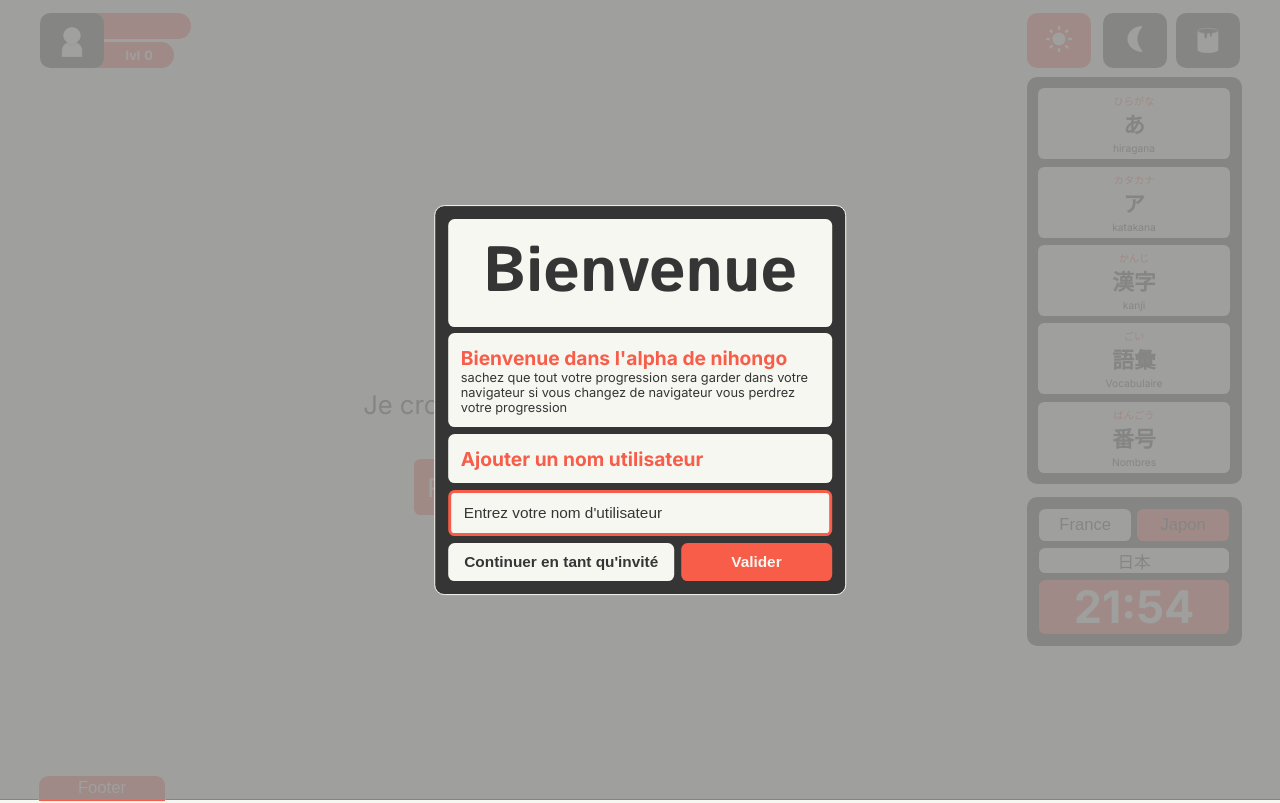
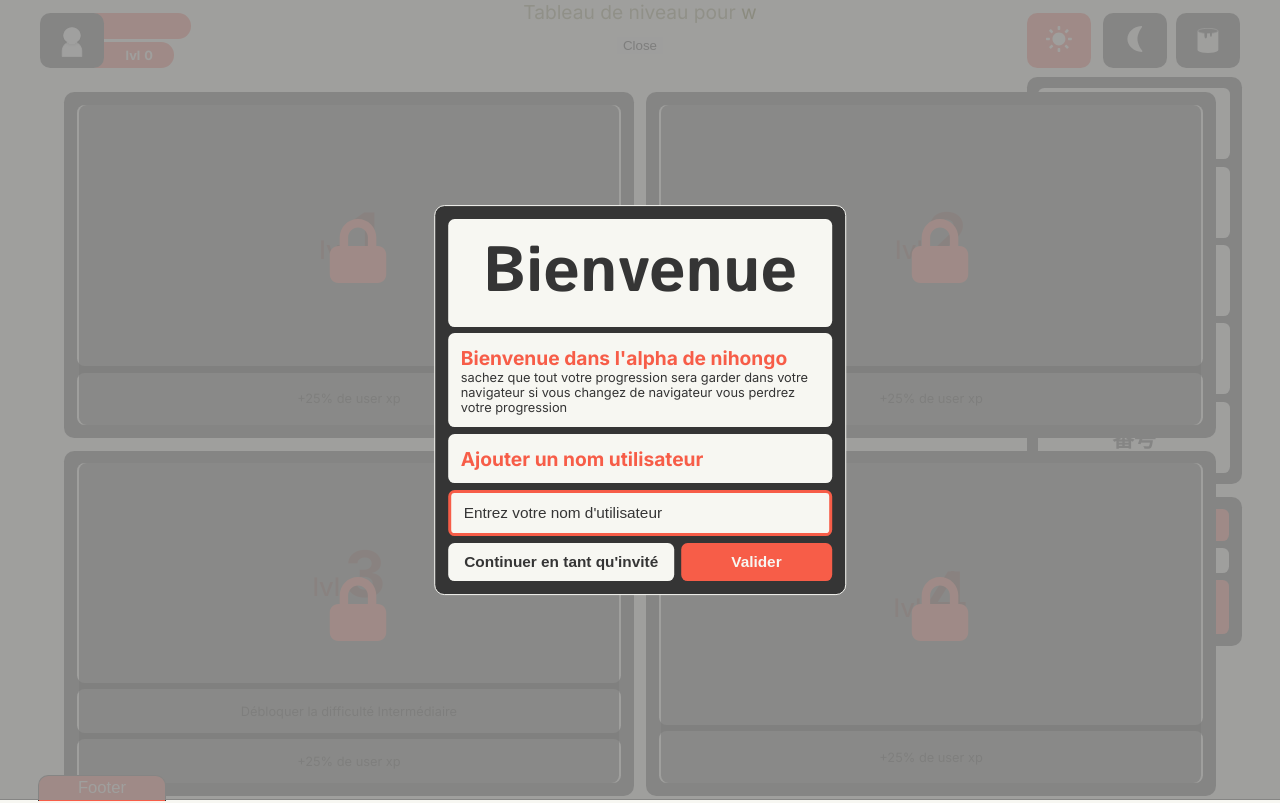
Before and after one commit to Thomasfouquereau/Nihongo, a React (Vite) app: page /lvl in a window 1280 px wide. Shown: the top 803 px of the page. Built offline with nearby package versions, Linux system fonts and the light colour scheme.

Commit message:
Refactoriser le code pour ajouter le composant Tableau de lvl

```diff
--- a/src/App.jsx
+++ b/src/App.jsx
@@ -21,12 +21,13 @@ import MessageDeBienvenueA from './component/notification/message de bienvenue/M
 import Profile from './component/profile/profile';
 import UpdateLevels from './component/lvl/LvlUp';
 import Footer from './component/footer/Footer';
+import TableauDeLvl from './component/lvl/lvl page/TableauDeLvl';
 
 function App() {
     const location = useLocation();
-    const shouldShowNav = !location.pathname.startsWith('/choisir-ses/') && !location.pathname.startsWith('/Exercices/') && !location.pathname.startsWith('/Profile');
+    const shouldShowNav = !location.pathname.startsWith('/choisir-ses/') && !location.pathname.startsWith('/Exercices/') && !location.pathname.startsWith('/Profile') && !location.pathname.startsWith('/lvl/');
     const shouldShowHeader = !location.pathname.startsWith('/Exercices/');
-    const shouldShowProfileApercu = !location.pathname.startsWith('/Profile') && !location.pathname.startsWith('/Exercices/');
+    const shouldShowProfileApercu = !location.pathname.startsWith('/Profile') && !location.pathname.startsWith('/Exercices/') && !location.pathname.startsWith('/lvl/');
     const userName = localStorage.getItem('userName');
     const showMessage = !userName;
 
@@ -81,6 +82,7 @@ function App() {
                 <Route path="/exercices/*" element={<Exercices />} />
                 <Route path="*" element={<Error404 />} />
                 <Route path="/Profile" element={<Profile />} />
+                <Route path="/lvl/*" element={<TableauDeLvl />} />
             </Routes>
             {shouldShowHeader && <Footer />}
         </div>
--- a/src/component/footer/Footer.jsx
+++ b/src/component/footer/Footer.jsx
@@ -30,7 +30,7 @@ const FooterButton = styled.button`
     transition: cubic-bezier(0.075, 0.82, 0.165, 1) 0.7s;
     will-change: transform;
     z-index: 1;
-    border: 0.1vw solid #F7F7F2;
+    border: 0.1vw solid ${(props) => props.$bgColor};
     border-bottom: none;
     margin-bottom: -0.1vw;
     @media screen and (max-width: 560px) {
@@ -268,7 +268,7 @@ export default function Footer() {
 
     return (
         <FooterStyle $fontColor={fontColor} $mainBgColor={mainBgColor}>
-            <FooterButton onClick={handleClick} $color={color}>Footer</FooterButton>
+            <FooterButton onClick={handleClick} $color={color} $bgColor={bgColor}>Footer</FooterButton>
             <FooterContainer $mainBgColor={mainBgColor} $bgColor={bgColor}>
                 <ContentContainer $bgColor={bgColor}>
                     <FooterLeft $color={color} $fontColor={fontColor} $mainBgColor={mainBgColor}>
--- /dev/null
+++ b/src/component/lvl/lvl page/TableauDeLvl.jsx
@@ -0,0 +1,195 @@
+import styled from "styled-components"
+import { useNavigate } from "react-router-dom";
+import { useSelector } from 'react-redux';
+
+import LockIcon from "../../../svg/LockIcon";
+import UnlockIcon from "../../../svg/UnlockIcon";
+
+const TableauDeLvlContainer = styled.div`
+    display: flex;
+    flex-direction: column;
+    justify-content: center;
+    align-items: center;
+    gap: 1vw;
+    p{
+        font-size: 1.5vw;
+        color: #8a8a50;
+        span{
+            color: #62620d;
+        }
+    }
+`
+
+const Container = styled.div`
+    display: flex;
+    flex-wrap: wrap;
+    gap: 1vw;
+    width: 90%;
+    justify-content: center;
+    align-items: center;
+    margin-top: 2vw;
+    div{
+        display: flex;
+        flex-direction: column;
+        justify-content: center;
+        align-items: center;
+        gap: 0.5vw;
+        p{
+            font-size: 1vw;
+            color: #080801;
+        }
+    }
+`
+
+const Lock = styled.div`
+    position: absolute;
+    &::before{
+        content: '';
+        position: absolute;
+        min-width: 42.2vw;
+        min-height: 25vw;
+        background-color: rgba(0, 0, 0, 0.661);
+        border-radius: 0.6vw;
+    }
+    svg{
+        position: absolute;
+        top: -3.6vw !important;
+        left: -1.8vw;
+    }
+`
+
+const Card = styled.div`
+    display: flex;
+    flex-direction: column;
+    justify-content: center;
+    align-items: center;
+    gap: 0.5vw;
+    width: 47.2%;
+    height: 25vw;
+    border-radius: 0.8vw;
+    background-color: ${(props) => props.$bgColor};
+    padding: 1vw;
+    position: relative;
+    svg{
+        position: absolute;
+        top: 2vw;
+        right: 2.2vw;
+    }
+    p{
+        font-size: 1.5vw;
+        color: ${(props) => props.$fontColor};
+        background-color: ${(props) => props.$mainBgColor};
+        border-radius: 0.6vw;
+        width: 100%;
+        height: 100%;
+        text-align: center;
+        display: flex;
+        align-items: center;
+        justify-content: center;
+        span{
+            margin-right: 0.3vw;
+            font-weight: 500;
+            font-size: 2vw;
+            margin-bottom: -2.1vw;
+            color: ${(props) => props.$color};
+        }
+    }
+    p:nth-child(1){
+        font-size: 5vw;
+        color: ${(props) => props.$color};
+        font-weight: 700;
+    }
+    p:nth-child(3){
+        height: 20%;
+    }
+    p:nth-child(2){
+        height: 20%;
+    }
+`
+
+const CardMaker = (lvl, bonus, Level, color, feature, fontColor, mainBgColor, bgColor) => {
+    const width = '2vw';
+    const LockWidth = '5vw';
+
+    return (
+        <Card key={lvl} $fontColor={fontColor} $mainBgColor={mainBgColor} $bgColor={bgColor} $color={color} >
+            <p><span>lvl</span>{lvl}</p>
+            {feature && <p>{feature.bonus}</p>}
+            {location.pathname !== '/lvl/user' && <p>+25% de user xp</p>}
+            {lvl <= Level ? <UnlockIcon width={width} height={width} color={color}></UnlockIcon> :  <Lock><LockIcon width={LockWidth} height={LockWidth} color={color}></LockIcon></Lock>}
+        </Card>
+    );
+}
+
+export default function TableauDeLvl() {
+    const { bgColor, fontColor, mainBgColor } = useSelector((state) => state.mode);
+    const { color } = useSelector((state) => state.color);
+    const navigate = useNavigate();
+
+    let Level = 0;
+    switch (location.pathname) {
+        case '/lvl/user':
+            Level = Number(localStorage.getItem('userLvL'));
+            break;
+        case '/lvl/Kanji':
+            Level = Number(localStorage.getItem('kanjiLvL'));
+            break;
+        case '/lvl/Hiragana':
+            Level = Number(localStorage.getItem('hiraganaLvL'));
+            break;
+        case '/lvl/Katakana':
+            Level = Number(localStorage.getItem('katakanaLvL'));
+            break;
+        case '/lvl/Vocabulaire':
+            Level = Number(localStorage.getItem('vocabulaireLvL'));
+            break;
+        case '/lvl/Nombre':
+            Level = Number(localStorage.getItem('nombreLvL'));
+            break;
+        default:
+            Level = 0;
+            break;
+    }
+
+    const unlockFeature = [
+        {
+            category: 'user',
+            features: [
+                {
+                    lvl: 5,
+                    bonus: 'Débloquer personnalisation de couleur',
+                },
+            ],
+        },
+        {
+            category: 'all',
+            features: [
+                {
+                    lvl: 3,
+                    bonus: 'Débloquer la difficulté Intermédiaire',
+                },
+                {
+                    lvl: 5,
+                    bonus: '+10% xp',
+                },
+                {
+                    lvl: 7,
+                    bonus: 'Débloquer la difficulté Confirmée',
+                },
+            ],
+        },
+    ];
+
+    return (
+        <TableauDeLvlContainer>
+            <p>Tableau de niveau pour <span>w</span></p>
+            <button onClick={() => navigate(-1)} >Close</button>
+            <Container $fontColor={fontColor} $mainBgColor={mainBgColor} $bgColor={bgColor} $color={color} >
+                {Array.from({ length: 100 }, (_, i) => {
+                    const feature = unlockFeature.find(f => f.category !== 'user')?.features.find(f => f.lvl === i + 1);
+                    return CardMaker(i + 1, '', Level, color, feature, fontColor, mainBgColor, bgColor);
+                })}
+            </Container>
+        </TableauDeLvlContainer>
+    )
+}
--- a/src/component/profile/profile component/RecapLvl.jsx
+++ b/src/component/profile/profile component/RecapLvl.jsx
@@ -1,6 +1,7 @@
 import { useSelector } from 'react-redux';
 import styled from 'styled-components';
 import XpProgressBar from '../../lvl/component/XpProgressBar';
+import { Link } from 'react-router-dom';
 
 const Container = styled.div`
     display: flex;
@@ -19,7 +20,7 @@ const Container = styled.div`
     }
 `
 
-const LvlCategorie = styled.div`
+const LvlCategorie = styled(Link)`
     display: flex;
     flex-direction: column;
     gap: 0.4vw;
@@ -94,19 +95,49 @@ export default function RecapLvl() {
     const colorBar = color;
     const bgColorBar = bgColor;
     const categories = [
-        { name: 'Kanji', lvl: Number(localStorage.getItem('kanjiLvL')) || 0, xp: Number(localStorage.getItem('KanjiXp')) || 0, xpToNextLevel: Number(localStorage.getItem('KanjiXpToNextLvL')) || 100 },
-        { name: 'Hiragana', lvl: Number(localStorage.getItem('hiraganaLvL')) || 0, xp: Number(localStorage.getItem('hiraganaXp')) || 0, xpToNextLevel: Number(localStorage.getItem('hiraganaXpToNextLvL')) || 100 },
-        { name: 'Katakana', lvl: Number(localStorage.getItem('katakanaLvL')) || 0, xp: Number(localStorage.getItem('katakanaXp')) || 0, xpToNextLevel: Number(localStorage.getItem('katakanaXpToNextLvL')) || 100 },
-        { name: 'Vocabulaire', lvl: Number(localStorage.getItem('vocabulaireLvL')) || 0, xp: Number(localStorage.getItem('vocabulaireXp')) || 0, xpToNextLevel: Number(localStorage.getItem('vocabulaireXpToNextLvL')) || 100 },
-        { name: 'Nombre', lvl: Number(localStorage.getItem('nombreLvL')) || 0, xp: Number(localStorage.getItem('nombreXp')) || 0, xpToNextLevel: Number(localStorage.getItem('nombreXpToNextLvL')) || 100 },
+        {
+            name: 'Kanji',
+            lvl: Number(localStorage.getItem('kanjiLvL')) || 0,
+            xp: Number(localStorage.getItem('KanjiXp')) || 0,
+            xpToNextLevel: Number(localStorage.getItem('KanjiXpToNextLvL')) || 100,
+            url: '/lvl/kanji',
+        },
+        {
+            name: 'Hiragana',
+            lvl: Number(localStorage.getItem('hiraganaLvL')) || 0,
+            xp: Number(localStorage.getItem('hiraganaXp')) || 0,
+            xpToNextLevel: Number(localStorage.getItem('hiraganaXpToNextLvL')) || 100,
+            url: '/lvl/hiragana',
+        },
+        {
+            name: 'Katakana',
+            lvl: Number(localStorage.getItem('katakanaLvL')) || 0,
+            xp: Number(localStorage.getItem('katakanaXp')) || 0,
+            xpToNextLevel: Number(localStorage.getItem('katakanaXpToNextLvL')) || 100,
+            url: '/lvl/katakana',
+        },
+        {
+            name: 'Vocabulaire',
+            lvl: Number(localStorage.getItem('vocabulaireLvL')) || 0,
+            xp: Number(localStorage.getItem('vocabulaireXp')) || 0,
+            xpToNextLevel: Number(localStorage.getItem('vocabulaireXpToNextLvL')) || 100,
+            url: '/lvl/vocabulaire',
+        },
+        {
+            name: 'Nombre',
+            lvl: Number(localStorage.getItem('nombreLvL')) || 0,
+            xp: Number(localStorage.getItem('nombreXp')) || 0,
+            xpToNextLevel: Number(localStorage.getItem('nombreXpToNextLvL')) || 100,
+            url: '/lvl/nombres',
+        },
     ];
 
     return (
         <Container $bgColor={bgColor}>
             {categories.map((category) => (
-                <LvlCategorie key={category.name} $mainBgColor={mainBgColor} $fontColor={fontColor} >
+                <LvlCategorie key={category.name} $mainBgColor={mainBgColor} $fontColor={fontColor} to={`/lvl/${category.name}`} >
                     <p>{category.name}</p>
-                    <UserLevel $color={color} $mainBgColor={mainBgColor} $fontColor={fontColor}>
+                    <UserLevel $color={color} $mainBgColor={mainBgColor} $fontColor={fontColor} >
                         <p>{category.lvl}<span>lvl</span></p>
                         <div>
                             <XpProgressBar
--- a/src/component/profile/profile component/UserInfoHeader.jsx
+++ b/src/component/profile/profile component/UserInfoHeader.jsx
@@ -1,6 +1,7 @@
 import styled from "styled-components"
 import XpProgressBar from "../../lvl/component/XpProgressBar";
 import { useSelector } from 'react-redux';
+import { Link } from 'react-router-dom';
 
 const UserInfoHeaderContainer = styled.div`
     display: flex;
@@ -37,7 +38,7 @@ const UserInfoHeaderContainer = styled.div`
     }
 `
 
-const UserLevel = styled.div`
+const UserLevel = styled(Link)`
     background-color: ${(props) => props.$color};
     border-radius: 0.6vw;
     width: 25%;
@@ -94,7 +95,7 @@ export default function UserInfoHeader() {
     return (
         <UserInfoHeaderContainer $bgColor={bgColor} $color={color} $fontColor={fontColor} $mainBgColor={mainBgColor}>
             <p>{userName}</p>
-            <UserLevel $color={color}>
+            <UserLevel $color={color} to='/lvl/user'>
                 <p>{lvl}<span>lvl</span></p>
                 <div>
                     <XpProgressBar
--- /dev/null
+++ b/src/svg/LockIcon.jsx
@@ -0,0 +1,18 @@
+import PropTypes from "prop-types";
+
+const LockIcon = ({ color, width = "4vw", height = "5vw" }) => (
+
+    <svg width={width} height={height} viewBox="0 0 67 76" fill="none" xmlns="http://www.w3.org/2000/svg">
+        <path fillRule="evenodd" clipRule="evenodd" d="M11.725 32.0889V21.9556C11.725 16.1326 14.0191 10.5481 18.1028 6.43065C22.1863 2.31317 27.7249 0 33.5 0C39.2751 0 44.8136 2.31317 48.8973 6.43065C52.9809 10.5481 55.275 16.1326 55.275 21.9556V32.0889H56.95C62.5006 32.0889 67 36.6256 67 42.2222V65.8667C67 71.4633 62.5006 76 56.95 76H10.05C4.49955 76 0 71.4633 0 65.8667V42.2222C0 36.6256 4.49955 32.0889 10.05 32.0889H11.725ZM25.2092 13.596C27.408 11.3789 30.3902 10.1333 33.5 10.1333C36.6098 10.1333 39.592 11.3789 41.7909 13.596C43.9899 15.8131 45.225 18.8201 45.225 21.9556V32.0889H21.775V21.9556C21.775 18.8201 23.0103 15.8131 25.2092 13.596Z"
+            fill={color} />
+    </svg>
+
+);
+
+export default LockIcon;
+
+LockIcon.propTypes = {
+    color: PropTypes.string,
+    width: PropTypes.string,
+    height: PropTypes.string,
+};
--- /dev/null
+++ b/src/svg/UnlockIcon.jsx
@@ -0,0 +1,19 @@
+import PropTypes from "prop-types";
+
+const UnockIcon = ({ color, width = "4vw", height = "5vw" }) => (
+
+    <svg width={width} height={height} viewBox="0 0 56 63" fill="none" xmlns="http://www.w3.org/2000/svg">
+        <path d="M20.9655 11.3807C22.7867 9.57909 25.2567 8.56694 27.8324 8.56694C30.4081 8.56694 32.8781 9.57909 34.6993 11.3807C35.5661 12.2382 36.2517 13.2407 36.7329 14.331L37.2878 15.5888C37.9007 16.9782 39.5361 17.613 40.9406 17.0066L43.4836 15.9087C44.8881 15.3023 45.5299 13.6845 44.917 12.2951L44.362 11.0373C43.4689 9.01278 42.1948 7.15032 40.5852 5.55811C37.2029 2.21222 32.6156 0.33252 27.8324 0.33252C23.0492 0.33252 18.4618 2.21222 15.0796 5.55811C11.6973 8.90398 9.79719 13.442 9.79719 18.1738V26.4082H8.40987C3.8127 26.4082 0.0859375 30.0947 0.0859375 34.6426V53.8563C0.0859375 58.4041 3.8127 62.0907 8.40987 62.0907H47.2549C51.8522 62.0907 55.5788 58.4041 55.5788 53.8563V34.6426C55.5788 30.0947 51.8522 26.4082 47.2549 26.4082H18.1211V18.1738C18.1211 15.6259 19.1443 13.1823 20.9655 11.3807Z"
+            fill={color} />
+    </svg>
+
+
+);
+
+export default UnockIcon;
+
+UnockIcon.propTypes = {
+    color: PropTypes.string,
+    width: PropTypes.string,
+    height: PropTypes.string,
+};
```
Also changed, not shown: src/assets/Vector.svg (added).
